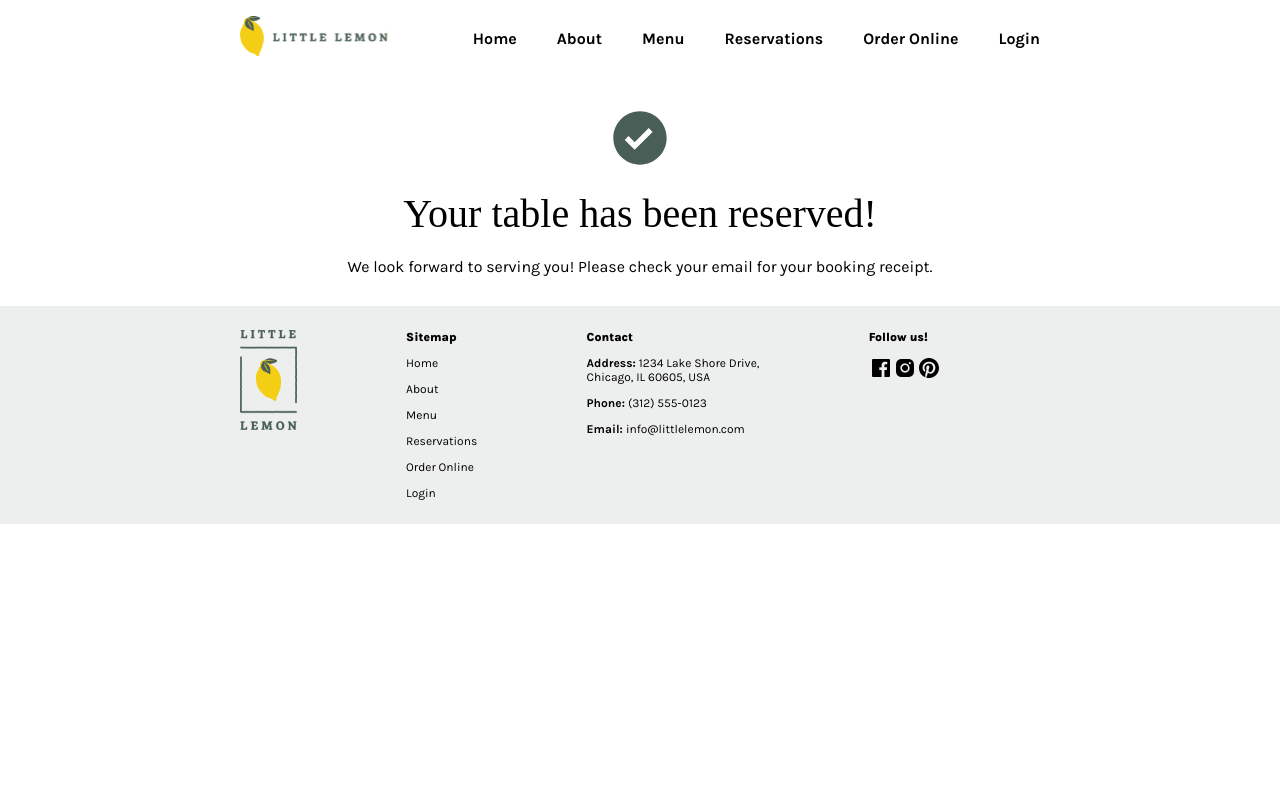
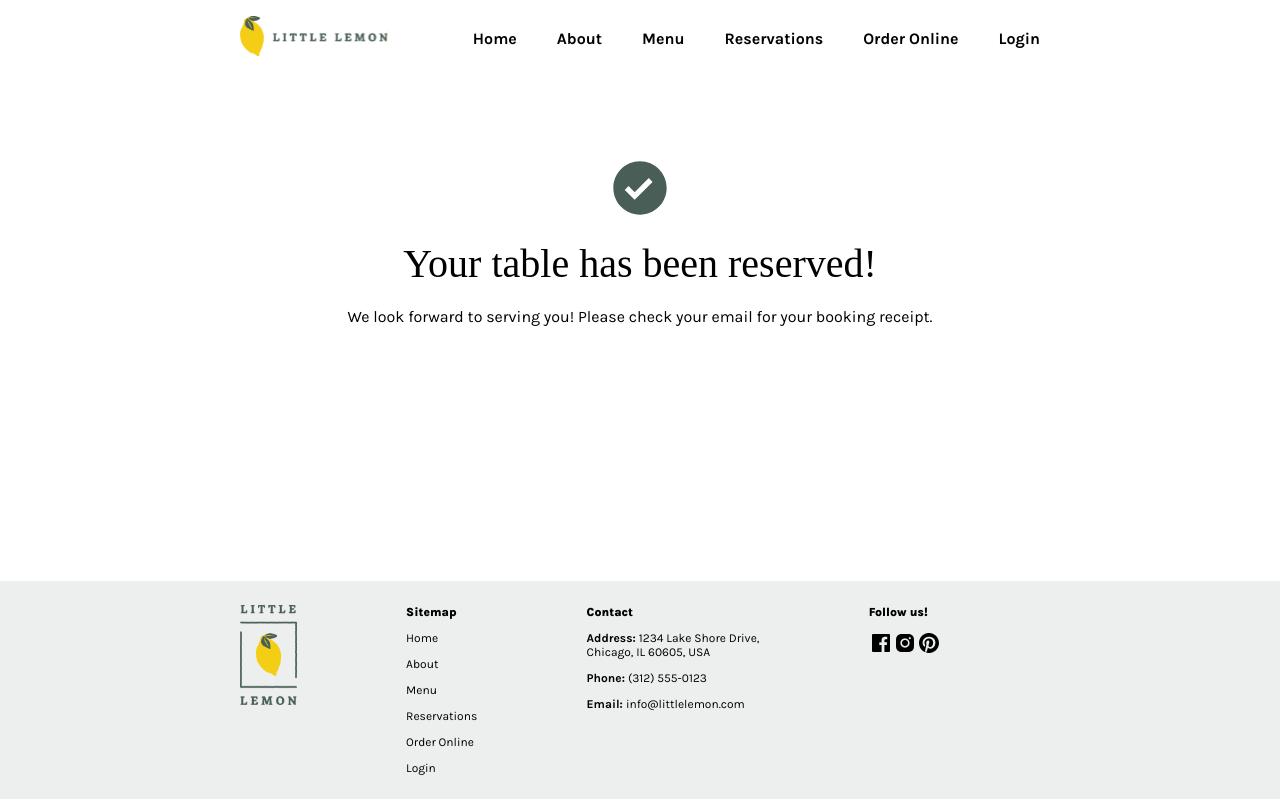
Before and after one commit to rrarlando/little-lemon-reservation, a React (Create React App) app: page /confirmed in a window 1280 px wide. Built offline with nearby package versions, Linux system fonts and the light colour scheme; a web font is replaced by a local one.

Commit message:
added warpper for footer to stay at the bottom and other cosmetic changes

```diff
--- a/src/App.css
+++ b/src/App.css
@@ -201,6 +201,13 @@ select {
   display: none;
 }
 
+/* -- App container -- */
+.wrapper {
+  min-height: calc(100vh - 7.7rem);
+  display: flex;
+  flex-direction: column;
+}
+
 /* -- PAGE HEADING -- */
 
 .page-heading {
@@ -350,6 +357,7 @@ select {
   background-color: var(--highlight-1);
   padding: 2.4rem;
   font-size: 1.2rem;
+  margin-top: auto;
 }
 
 .footer-grid {
@@ -443,7 +451,8 @@ select {
   gap: 2rem;
   align-items: center;
   justify-content: center;
-  padding: 3rem;
+  padding: 8rem 3rem;
+  text-align: center;
 }
 
 .confirmed-booking > .check-circle-icon {
@@ -461,7 +470,7 @@ select {
   display: flex;
   flex-direction: column;
   align-items: center;
-  padding: 3rem;
+  padding: 1.8rem 3rem 4rem 1.8rem;
 }
 
 .under-construction > .subtitle,
--- a/src/App.js
+++ b/src/App.js
@@ -8,8 +8,10 @@ function App() {
   return (
     <Router>
       <Header />
-      <Main />
-      <Footer />
+      <div className="wrapper">
+        <Main />
+        <Footer />
+      </div>
     </Router>
   );
 }
```
